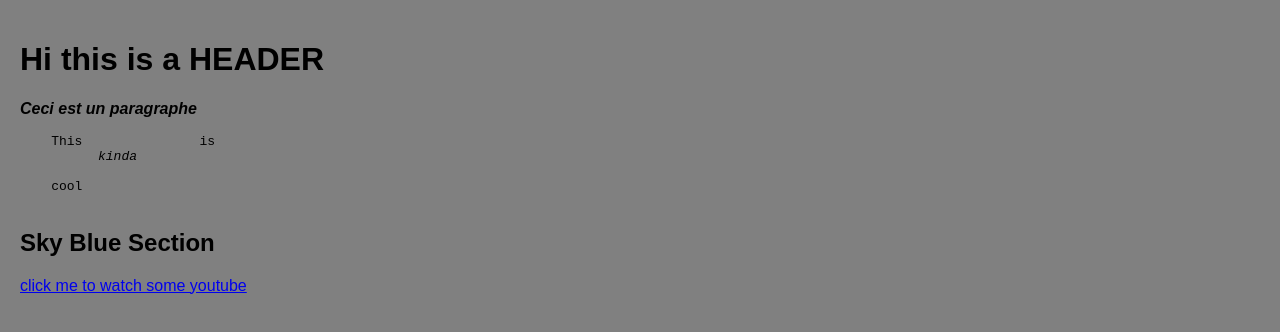
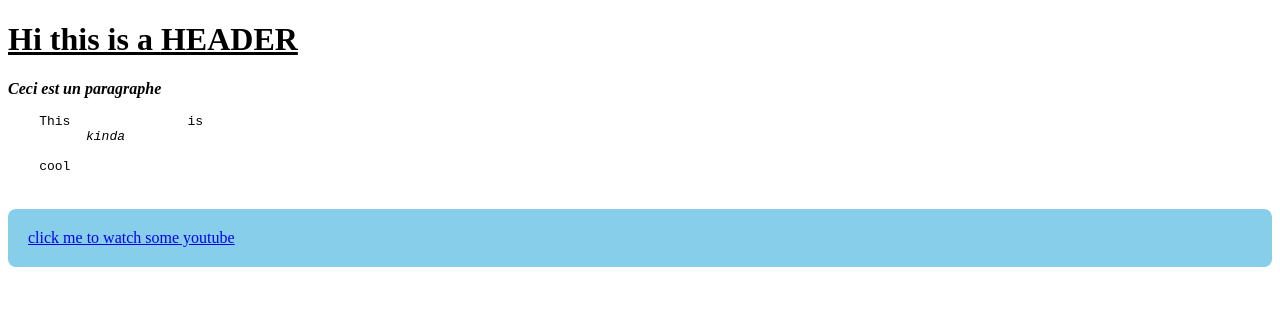
Before and after one commit to lukaassaff/Week1-Inclass-sketch, a plain HTML site: page index.html in a window 1280 px wide. Drawn offline with Linux system fonts and the light colour scheme.

Commit message:
Update index.html

```diff
--- a/index.html
+++ b/index.html
@@ -5,16 +5,11 @@
     <meta name="viewport" content="width=device-width, initial-scale=1.0">
     <title>Week 1 in class</title>
     <style>
-         body {
-            background-color: grey;
-            font-family: Arial, sans-serif;
-            margin: 0;
-            padding: 20px;
-        }
+        <body bgcolor="grey">
     </style>
 </head>
 <body>
-    <h1>Hi this is a <strong>HEADER</strong></h1>
+    <h1><u>Hi this is a <strong>HEADER</strong></u></h1>
 
     <p><strong><em>Ceci est un paragraphe</em></strong></p>
 
@@ -24,9 +19,7 @@
 
     cool
   </pre>
-    <div class="skyblue-div">
-        <h2>Sky Blue Section</h2>
-    </div>
+    <div style="background-color: skyblue; padding: 20px; border-radius: 8px; margin-top: 20px;">
    <a href="https://www.youtube.com/">click me to watch some youtube</a>
 </body>
 </html>
```
